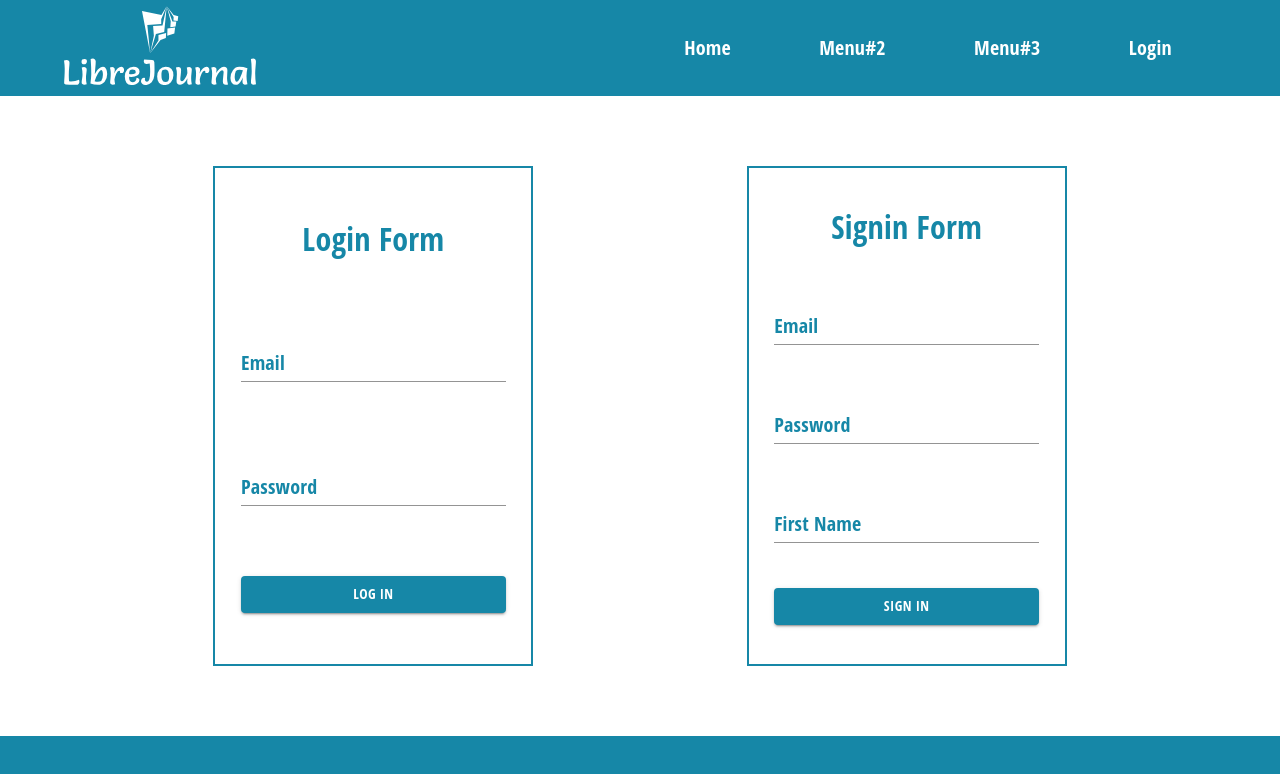
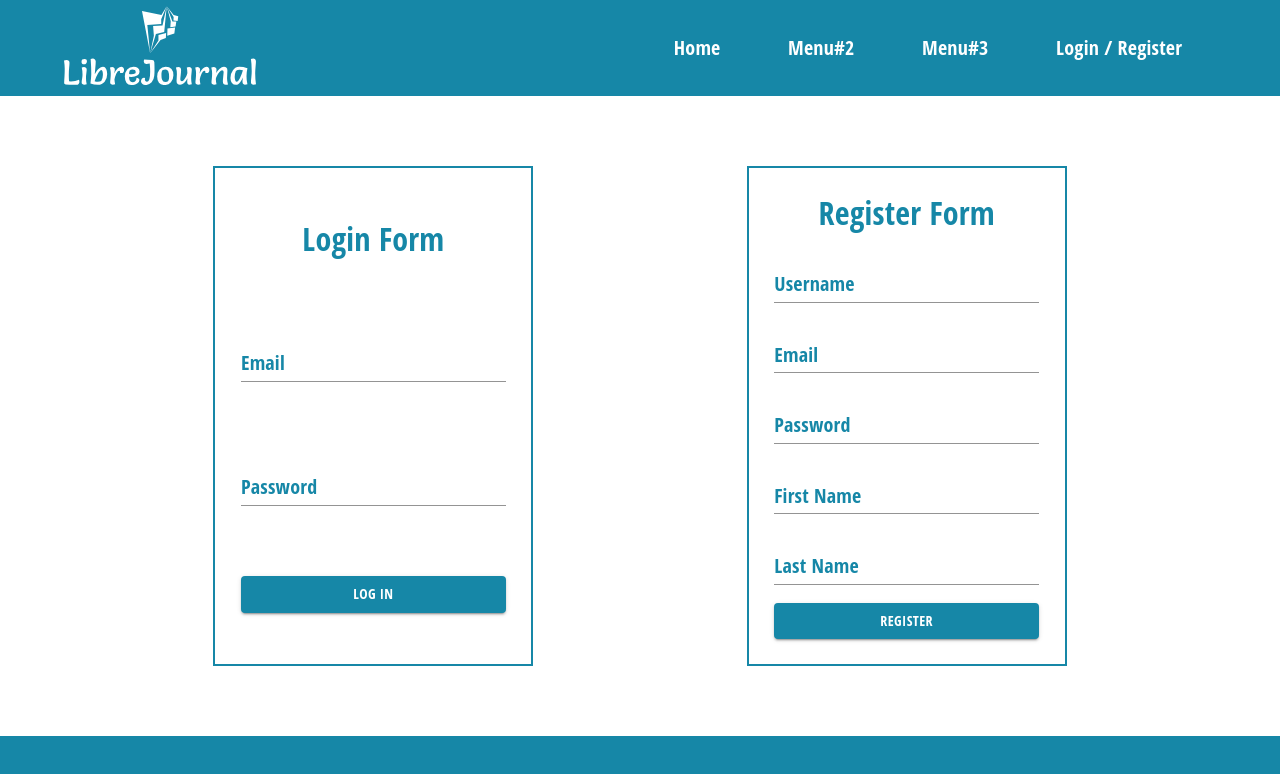
Before and after one commit to librejournal/front-end, a React (Create React App) app in the folder Code/: page /login in a window 1280 px wide. Shown: the top 774 px of the page. Built offline with nearby package versions, Linux system fonts and the light colour scheme.

Commit message:
login/register

```diff
--- a/Code/package.json
+++ b/Code/package.json
@@ -7,6 +7,7 @@
     "@testing-library/jest-dom": "^5.12.0",
     "@testing-library/react": "^11.2.6",
     "@testing-library/user-event": "^12.8.3",
+    "axios": "^0.21.1",
     "eslint": "^7.25.0",
     "react": "^17.0.2",
     "react-dom": "^17.0.2",
--- a/Code/src/components/footer.jsx
+++ b/Code/src/components/footer.jsx
@@ -1,56 +1,17 @@
 import React from "react";
 
-import { Grid, Typography } from "@material-ui/core";
+import { Grid } from "@material-ui/core";
 import { withStyles } from "@material-ui/core/styles";
 
-import { ReactComponent as Logo } from "../assets/logo/default-monochrome-white.svg";
-import { Link } from "react-router-dom";
-
-import { headerText } from "../constants";
-
 const useStyles = () => ({
-    headerGrid: {
-        height: "8vh",
-        backgroundColor: "#1687a7",
-        display: "flex",
-        justifyContent: "space-between",
-        padding: "2vh 5vw",
-        alignItems: "center",
-    },
-    headerMenuTexts: {
-        display: "flex",
-        justifyContent: "space-around",
-        color: "white",
-    },
-    headerMenuTextElements: {
-        cursor: "pointer",
-    },
-    headerLogo: {
-        width: "max(15vw,150px)",
-        padding: "1vh 0",
-        "& svg": {
-            maxHeight: "85px",
-        },
-    },
+  footerGrid: {
+    height: "8vh",
+    backgroundColor: "#1687a7",
+  },
 });
 
-const Header = ({ classes }) => {
-    return (
-        <Grid containter className={classes.headerGrid}>
-            <Grid item xs={2} className={classes.headerLogo}>
-                <Logo />
-            </Grid>
-            <Grid item xs={6} className={classes.headerMenuTexts}>
-                {headerText.menuItems.map((el) => (
-                    <Link to={el.path} style={{ textDecoration: "none" }}>
-                        <Typography className={classes.headerMenuTextElements}>
-                            {el.text}
-                        </Typography>
-                    </Link>
-                ))}
-            </Grid>
-        </Grid>
-    );
+const Footer = ({ classes }) => {
+  return <Grid containter className={classes.footerGrid} />;
 };
 
-export default withStyles(useStyles)(Header);
+export default withStyles(useStyles)(Footer);
--- a/Code/src/components/header.jsx
+++ b/Code/src/components/header.jsx
@@ -3,15 +3,54 @@ import React from "react";
 import { Grid, Typography } from "@material-ui/core";
 import { withStyles } from "@material-ui/core/styles";
 
+import { ReactComponent as Logo } from "../assets/logo/default-monochrome-white.svg";
+import { Link } from "react-router-dom";
+
+import { headerText } from "../constants";
+
 const useStyles = () => ({
-  footerGrid: {
+  headerGrid: {
     height: "8vh",
     backgroundColor: "#1687a7",
+    display: "flex",
+    justifyContent: "space-between",
+    padding: "2vh 5vw",
+    alignItems: "center",
+  },
+  headerMenuTexts: {
+    display: "flex",
+    justifyContent: "space-around",
+    color: "white",
+  },
+  headerMenuTextElements: {
+    cursor: "pointer",
+  },
+  headerLogo: {
+    width: "max(15vw,150px)",
+    padding: "1vh 0",
+    "& svg": {
+      maxHeight: "85px",
+    },
   },
 });
 
-const Footer = ({ classes }) => {
-  return <Grid containter className={classes.footerGrid} />;
+const Header = ({ classes }) => {
+  return (
+    <Grid containter className={classes.headerGrid}>
+      <Grid item xs={2} className={classes.headerLogo}>
+        <Logo />
+      </Grid>
+      <Grid item xs={6} className={classes.headerMenuTexts}>
+        {headerText.menuItems.map((el) => (
+          <Link to={el.path} style={{ textDecoration: "none" }}>
+            <Typography className={classes.headerMenuTextElements}>
+              {el.text}
+            </Typography>
+          </Link>
+        ))}
+      </Grid>
+    </Grid>
+  );
 };
 
-export default withStyles(useStyles)(Footer);
+export default withStyles(useStyles)(Header);
--- a/Code/src/components/index.jsx
+++ b/Code/src/components/index.jsx
@@ -1,5 +1,5 @@
-import Header from "./footer";
-import Footer from "./header";
+import Header from "./header";
+import Footer from "./footer";
 import TrendingContainer from "./homepage/trendingContainer";
 import StoryContainer from "./homepage/storyContainer";
 import StarboardContainer from "./homepage/starboardContainer";
--- a/Code/src/components/login/loginform.jsx
+++ b/Code/src/components/login/loginform.jsx
@@ -1,5 +1,6 @@
-import React from "react";
+import React, { useState } from "react";
 
+import axios from "axios";
 import { Grid, TextField, Typography, Button } from "@material-ui/core";
 import { withStyles } from "@material-ui/core/styles";
 
@@ -17,6 +18,31 @@ const useStyles = () => ({
 });
 
 const LoginForm = ({ classes }) => {
+  const [user, setUser] = useState({
+    email: "",
+    password: "",
+  });
+
+  const addInfo = (infoType) => (event) =>
+    setUser({ ...user, [infoType]: event.target.value });
+
+  const registerRequest = async (info) => {
+    await axios
+      .post("http://localhost:9001/api/auth/login", info, {
+        headers: {
+          "Content-Type": "application/json",
+          //"Access-Control-Allow-Origin": "*",
+          //"Access-Control-Allow-Methods": "GET,PUT,POST,DELETE,PATCH,OPTIONS",
+        },
+      })
+      .then(function (response) {
+        console.log(response);
+      })
+      .catch(function (error) {
+        console.log(error);
+      });
+  };
+
   return (
     <Grid container justify="center" className={classes.loginContainer}>
       <Typography color="primary" variant="h4">
@@ -30,17 +56,24 @@ const LoginForm = ({ classes }) => {
           InputLabelProps={{
             style: { color: "#1687a7" },
           }}
+          onChange={addInfo("email")}
         />
         <TextField
           id="standard-basic"
           color="primary"
+          type="password"
           label="Password"
           InputLabelProps={{
             style: { color: "#1687a7" },
           }}
+          onChange={addInfo("password")}
         />
       </>
-            <Button variant="contained" color="primary">
+      <Button
+        variant="contained"
+        color="primary"
+        onClick={() => registerRequest(user)}
+      >
         LOG IN
       </Button>
     </Grid>
--- a/Code/src/components/login/signinform.jsx
+++ b/Code/src/components/login/signinform.jsx
@@ -1,4 +1,6 @@
-import React from "react";
+import React, { useState } from "react";
+
+import axios from "axios";
 
 import { Grid, TextField, Typography, Button } from "@material-ui/core";
 import { withStyles } from "@material-ui/core/styles";
@@ -17,27 +19,68 @@ const useStyles = () => ({
 });
 
 const SigninForm = ({ classes }) => {
+  const [user, setUser] = useState({
+    username: "",
+    email: "",
+    password: "",
+    first_name: "",
+    last_name: "",
+  });
+
+  const addInfo = (infoType) => (event) =>
+    setUser({ ...user, [infoType]: event.target.value });
+
+  const registerRequest = async (info) => {
+    await axios
+      .post("http://localhost:9001/api/auth/register", info, {
+        headers: {
+          "Content-Type": "application/json",
+          //"Access-Control-Allow-Origin": "*",
+          //"Access-Control-Allow-Methods": "GET,PUT,POST,DELETE,PATCH,OPTIONS",
+        },
+      })
+      .then(function (response) {
+        console.log(response);
+      })
+      .catch(function (error) {
+        console.log(error);
+      });
+  };
+
   return (
     <Grid container justify="center" className={classes.signinContainer}>
       <Typography color="primary" variant="h4">
-        Signin Form
+        Register Form
       </Typography>
       <>
         <TextField
+          id="standard-basic"
+          color="primary"
+          label="Username"
+          InputLabelProps={{
+            style: { color: "#1687a7" },
+          }}
+          onChange={addInfo("username")}
+        />
+        <TextField
+          error={user.email === "" || user.email.includes("@") ? false : true}
           id="standard-basic"
           color="primary"
           label="Email"
           InputLabelProps={{
             style: { color: "#1687a7" },
           }}
+          onChange={addInfo("email")}
         />
         <TextField
           id="standard-basic"
           color="primary"
           label="Password"
+          type="password"
           InputLabelProps={{
             style: { color: "#1687a7" },
           }}
+          onChange={addInfo("password")}
         />
         <TextField
           id="standard-basic"
@@ -46,10 +89,24 @@ const SigninForm = ({ classes }) => {
           InputLabelProps={{
             style: { color: "#1687a7" },
           }}
+          onChange={addInfo("first_name")}
+        />
+        <TextField
+          id="standard-basic"
+          color="primary"
+          label="Last Name"
+          InputLabelProps={{
+            style: { color: "#1687a7" },
+          }}
+          onChange={addInfo("last_name")}
         />
       </>
-      <Button variant="contained" color="primary">
-        SIGN IN
+      <Button
+        variant="contained"
+        color="primary"
+        onClick={() => registerRequest(user)}
+      >
+        REGISTER
       </Button>
     </Grid>
   );
--- a/Code/src/constants/texts/headerText.jsx
+++ b/Code/src/constants/texts/headerText.jsx
@@ -7,14 +7,16 @@ const headerText = {
     {
       text: "Menu#2",
       path: "/menu2",
-    },{
+    },
+    {
       text: "Menu#3",
       path: "/menu3",
-    },{
-      text: "Login",
+    },
+    {
+      text: "Login / Register",
       path: "/login",
-    }
-  ]
+    },
+  ],
 };
 
 export default headerText;
```
Also changed, not shown: 1 other file (tests, documents, lock files or other folders). Lines whose indentation alone changed are shown as unchanged.
